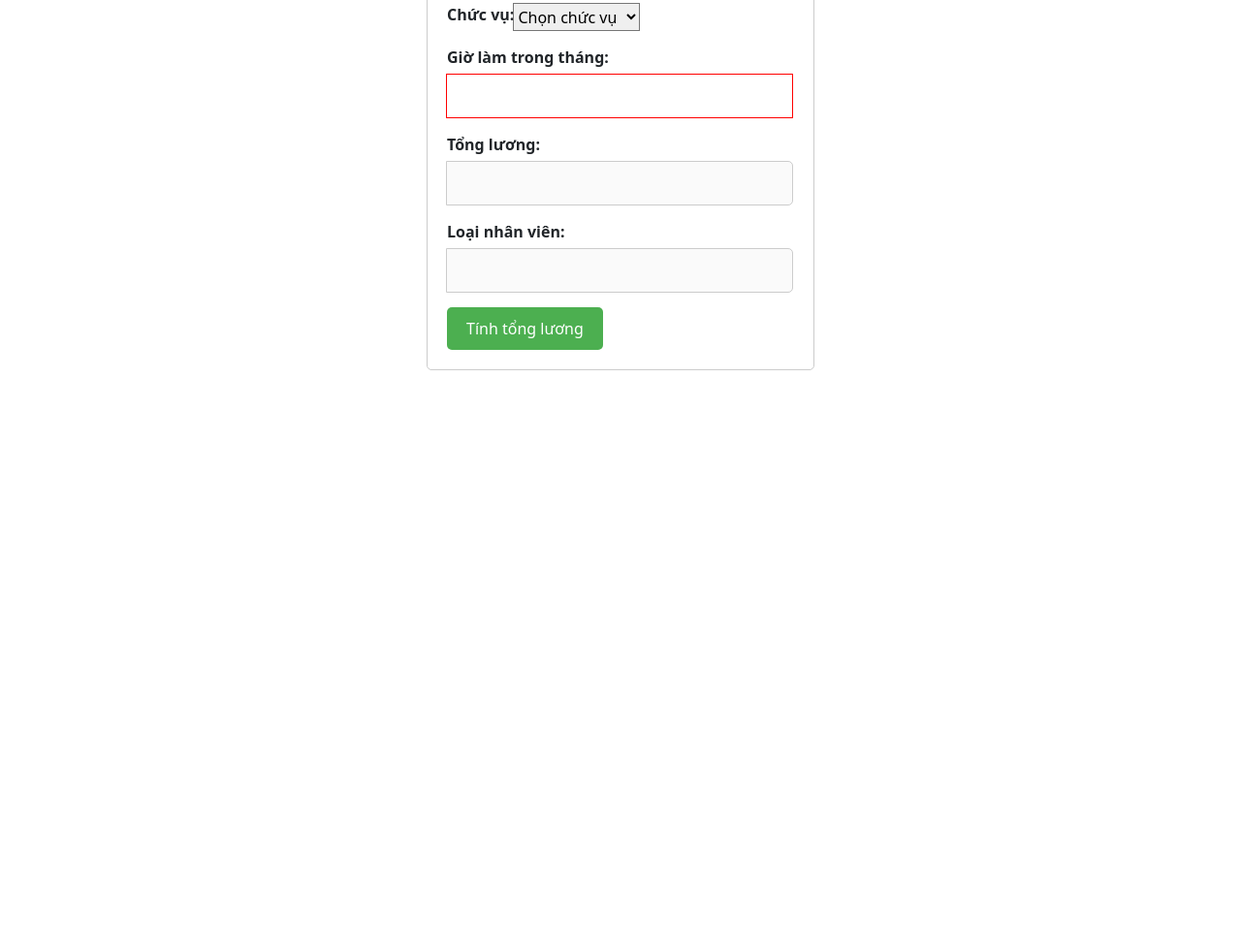
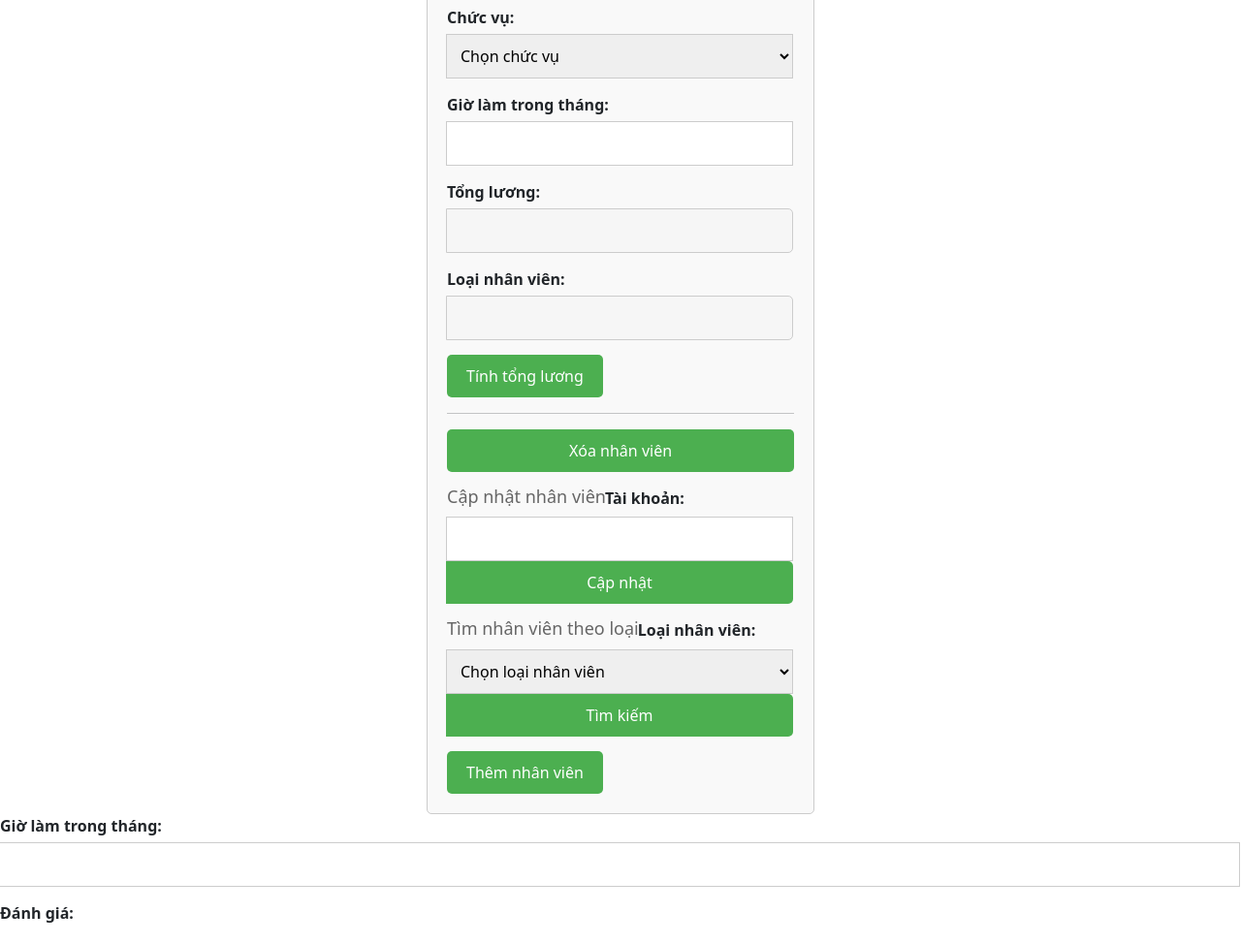
Before and after one commit to j4sonph20/baitapjava4.0, a plain HTML site: page index.html in a window 1280 px wide. Shown: the part 604-1578 px from the top of the page at 97% size. Before the commit the page ends 986 px from the top, so only its background shows below. Drawn offline with nearby package versions, Linux system fonts and the light colour scheme.

Commit message:
kiet lac

```diff
--- a/index.html
+++ b/index.html
@@ -91,7 +91,56 @@
       <button class="button" onclick="calculateTotalSalary()">
         Tính tổng lương
       </button>
+      <hr>
+
+      <div class="input-group">
+        <button class="button delete-button" onclick="clearInputs()">
+          Xóa nhân viên
+        </button>
+      </div>
+
+      <div class="input-group">
+        <h3>Cập nhật nhân viên</h3>
+        <label for="update-account">Tài khoản:</label>
+        <input type="text" id="update-account" required />
+        <span class="error-message" id="update-account-error"></span>
+
+        <!-- Các trường cập nhật khác -->
+
+        <button class="button update-button" onclick="updateEmployee()">
+          Cập nhật
+        </button>
+      </div>
+
+      <div class="input-group">
+        <h3>Tìm nhân viên theo loại</h3>
+        <label for="employee-type-select">Loại nhân viên:</label>
+        <select id="employee-type-select">
+          <option value="">Chọn loại nhân viên</option>
+          <option value="Xuất sắc">Xuất sắc</option>
+          <option value="Giỏi">Giỏi</option>
+          <option value="Khá">Khá</option>
+          <option value="Trung bình">Trung bình</option>
+        </select>
+
+        <button class="button search-button" onclick="searchEmployees()">
+          Tìm kiếm
+        </button>
+      </div>
+
+      <div id="employee-list"></div>
+      <button class="button" onclick="addEmployee()">Thêm nhân viên</button>
     </div>
+    <div class="input-group">
+      <label for="hours-worked">Giờ làm trong tháng:</label>
+      <input type="number" id="hours-worked" min="80" max="200" required />
+      <span class="error-message" id="hours-worked-error"></span>
+    </div>
+    <div class="input-group">
+      <label for="evaluation">Đánh giá:</label>
+      <span id="evaluation" class="evaluation-label"></span>
+    </div>
+
 
     <script src="./index.js"></script>
   </body>
--- a/index.js
+++ b/index.js
@@ -106,6 +106,20 @@ function calculateTotalSalary() {
   document.getElementById("total-salary").value = totalSalary;
   document.getElementById("employee-type").value = employeeType;
 }
+// Xóa nhân viên
+function deleteEmployee() {
+  var employeeId = document.getElementById("employee-id").value;
+}
+
+// Cập nhật nhân viên
+function updateEmployee() {
+  var employeeId = document.getElementById("update-account").value;
+}
+function searchEmployees() {
+  t
+  var employeeType = document.getElementById("employee-type-select").value;
+}
+
 
 function isEmail(email) {
 
@@ -137,3 +151,105 @@ function isValidPassword(password) {
     /^(?=.*[a-z])(?=.*[A-Z])(?=.*\d)(?=.*[@$!%*?&])[A-Za-z\d@$!%*?&]{6,}$/;
   return passwordRegex.test(password);
 }
+
+
+// xóa nhân viên
+function clearInputs() {
+  document.getElementById("account").value = "";
+  document.getElementById("fullname").value = "";
+  document.getElementById("email").value = "";
+  document.getElementById("password").value = "";
+  document.getElementById("start-date").value = "";
+  document.getElementById("salary").value = "";
+  document.getElementById("position").value = "";
+  document.getElementById("hours-worked").value = "";
+}
+
+
+//thêm nhân viên
+let employees = [];
+
+// list add nhân viên
+function addEmployee() {
+  // Lấy giá trị từ các input
+  let account = document.getElementById("account").value;
+  let fullname = document.getElementById("fullname").value;
+  let email = document.getElementById("email").value;
+  let password = document.getElementById("password").value;
+  let startDate = document.getElementById("start-date").value;
+  let salary = document.getElementById("salary").value;
+  let position = document.getElementById("position").value;
+  let hoursWorked = document.getElementById("hours-worked").value;
+}
+  // Tạo đối tượng nhân viên
+//   let employee = {
+//     account: account,
+//     fullname: fullname,
+//     email: email,
+//     password: password,
+//     startDate: startDate,
+//     salary: salary,
+//     position: position,
+//     hoursWorked: hoursWorked
+//   };
+
+//   // Thêm nhân viên vào mảng
+//   employees.push(employee);
+
+//   // Hiển thị danh sách nhân viên
+//   displayEmployees();
+// }
+
+// function displayEmployees() {
+//   let employeeList = document.getElementById("employee-list");
+//   employeeList.innerHTML = "";
+
+//   // Duyệt qua danh sách nhân viên và hiển thị thông tin
+//   for (let i = 0; i < employees.length; i++) {
+//     let employee = employees[i];
+
+//     // Tạo một div để hiển thị thông tin nhân viên
+//     let employeeDiv = document.createElement("div");
+//     employeeDiv.innerHTML = `
+//       <p><strong>Tài khoản:</strong> ${employee.account}</p>
+//       <p><strong>Họ tên:</strong> ${employee.fullname}</p>
+//       <p><strong>Email:</strong> ${employee.email}</p>
+//       <p><strong>Mật khẩu:</strong> ${employee.password}</p>
+//       <p><strong>Ngày làm:</strong> ${employee.startDate}</p>
+//       <p><strong>Lương cơ bản:</strong> ${employee.salary}</p>
+//       <p><strong>Chức vụ:</strong> ${employee.position}</p>
+//       <p><strong>Giờ làm trong tháng:</strong> ${employee.hoursWorked}</p>
+//     `;
+
+//     employeeList.appendChild(employeeDiv);
+//   }
+// }
+// function calculateTotalSalary() {
+//   // Lấy giá trị từ các input
+//   let hoursWorked = parseInt(document.getElementById("hours-worked").value);
+
+//   // Tính tổng lương
+//   // ...
+
+//   // Đánh giá nhân viên dựa trên số giờ làm
+//   let evaluation = "";
+//   if (hoursWorked >= 192) {
+//     evaluation = "Nhân viên xuất sắc";
+//     document.getElementById("evaluation").className = "excellent";
+//   } else if (hoursWorked >= 176) {
+//     evaluation = "Nhân viên giỏi";
+//     document.getElementById("evaluation").className = "good";
+//   } else if (hoursWorked >= 160) {
+//     evaluation = "Nhân viên khá";
+//     document.getElementById("evaluation").className = "fair";
+//   } else {
+//     evaluation = "Nhân viên trung bình";
+//     document.getElementById("evaluation").className = "average";
+//   }
+
+//   // Hiển thị đánh giá
+//   document.getElementById("evaluation").textContent = evaluation;
+
+//   // Hiển thị danh sách nhân viên
+//   // ...
+// }
--- a/style.css
+++ b/style.css
@@ -4,11 +4,7 @@
   padding: 20px;
   border: 1px solid #ccc;
   border-radius: 5px;
-  transition: box-shadow 0.3s ease;
-}
-
-.container:hover {
-  box-shadow: 0 0 10px rgba(0, 0, 0, 0.2);
+  background-color: #f9f9f9;
 }
 
 .input-group {
@@ -19,39 +15,19 @@
   display: block;
   margin-bottom: 5px;
   font-weight: bold;
-  transition: color 0.3s ease;
 }
 
-.input-group input {
+.input-group input,
+.input-group select {
   width: 100%;
   padding: 10px;
   border-radius: 5px;
   border: 1px solid #ccc;
-  transition: border-color 0.3s ease;
-}
-
-.input-group input:focus {
-  outline: none;
-  border-color: #4CAF50;
 }
 
 .error-message {
   color: red;
   margin-top: 5px;
-  opacity: 0;
-  transition: opacity 0.3s ease;
-}
-
-.input-group:hover label {
-  color: #4CAF50;
-}
-
-.input-group input:invalid {
-  border-color: red;
-}
-
-.input-group input:invalid+.error-message {
-  opacity: 1;
 }
 
 .button {
@@ -61,9 +37,49 @@
   border: none;
   border-radius: 5px;
   cursor: pointer;
-  transition: background-color 0.3s ease;
 }
 
 .button:hover {
   background-color: #45a049;
 }
+
+h2 {
+  color: #333;
+  font-size: 24px;
+  text-align: center;
+  margin-bottom: 20px;
+}
+
+h3 {
+  color: #666;
+  font-size: 18px;
+  margin-bottom: 10px;
+}
+
+.delete-button,
+.update-button,
+.search-button {
+  width: 100%;
+}
+
+/* đnáh giá nhân viên */
+.evaluation-label {
+  font-weight: bold;
+  margin-top: 10px;
+}
+
+.excellent {
+  color: green;
+}
+
+.good {
+  color: blue;
+}
+
+.fair {
+  color: orange;
+}
+
+.average {
+  color: red;
+}
```
